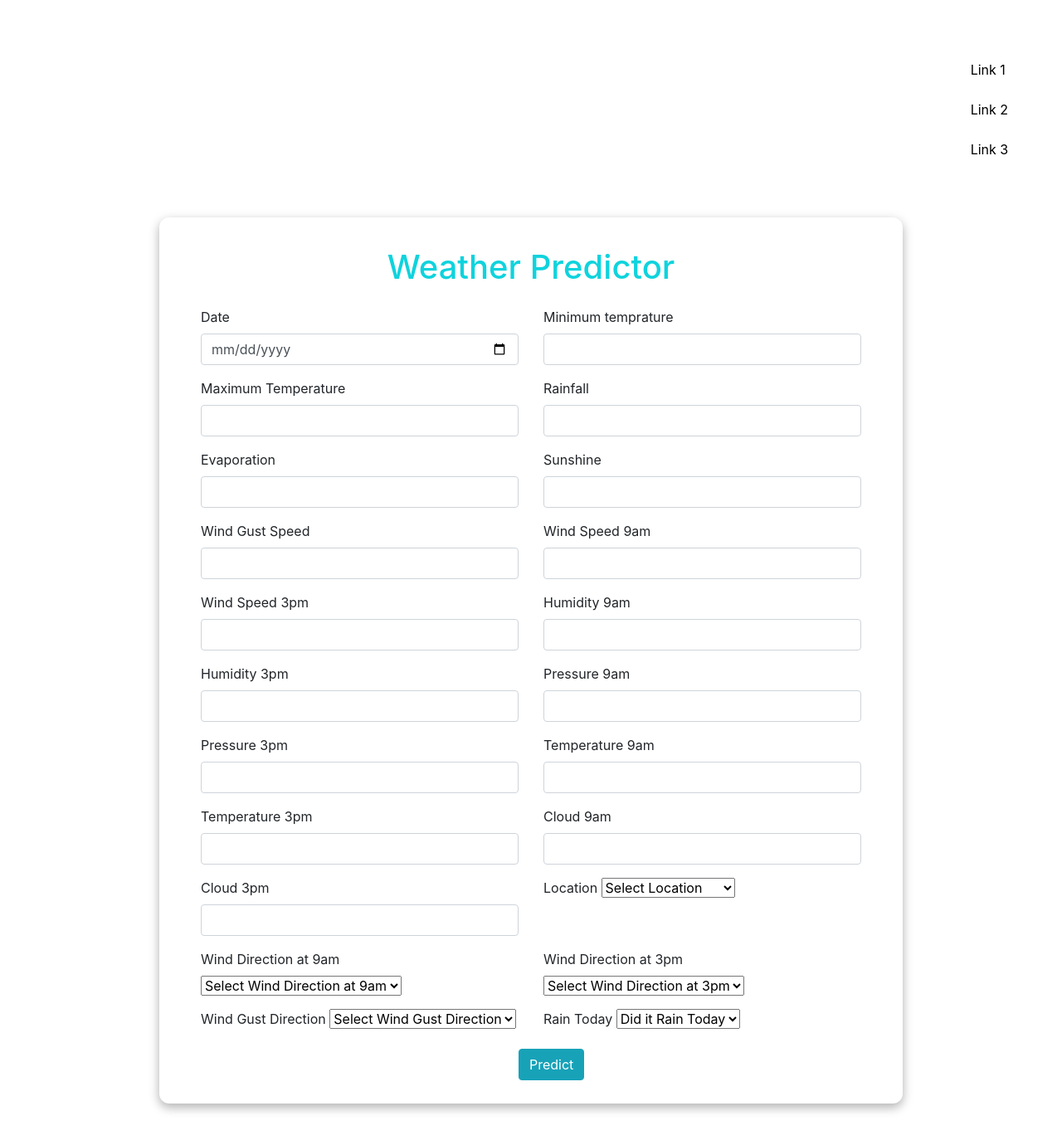
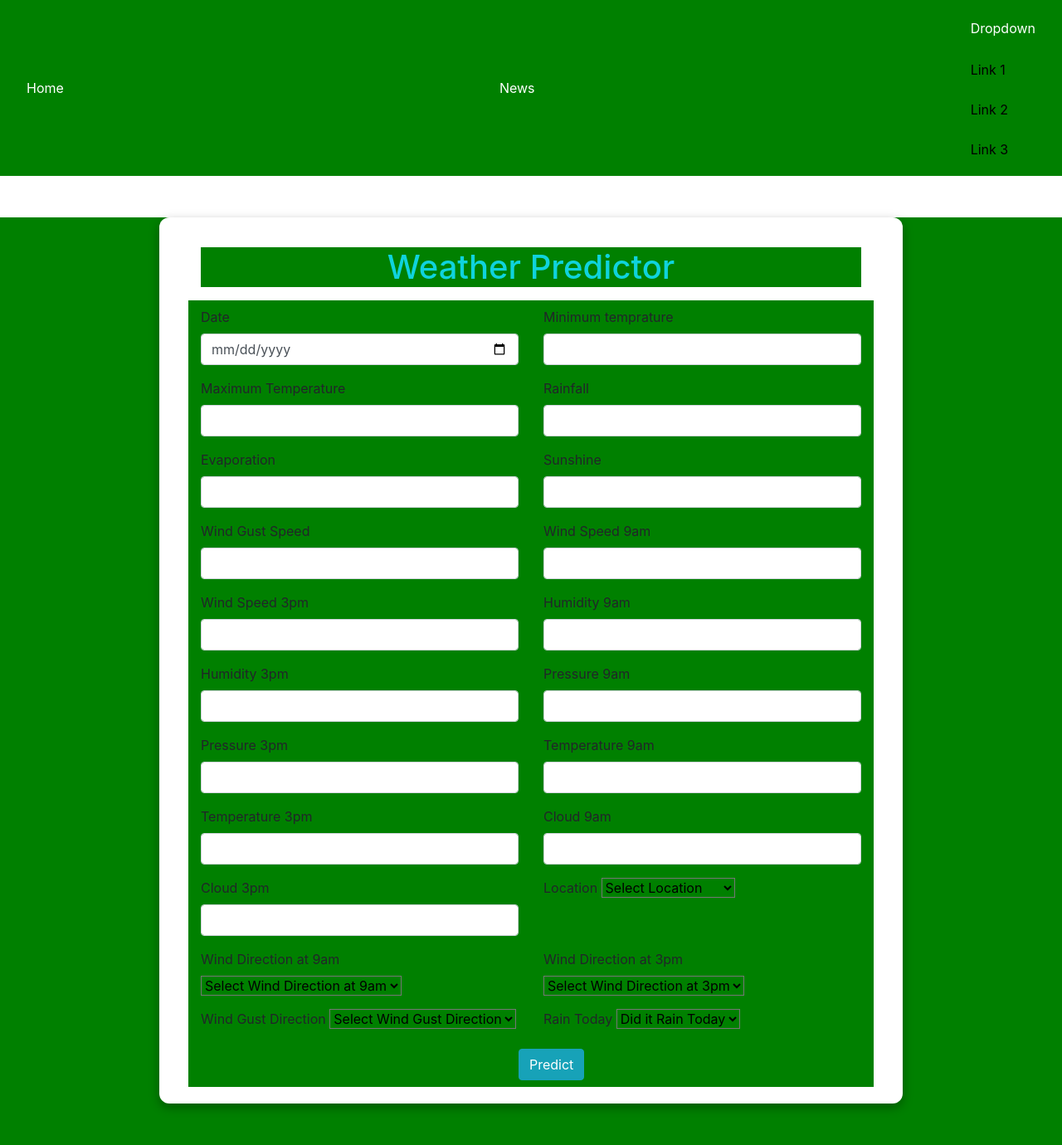
Before and after one commit to farmanhaider123/ali1, a Flask app: page /predict in a window 1280 px wide. Shown: the whole page at 83% size. Run offline with Flask 2, Linux system fonts and the light colour scheme; parts of the project's set-up code (start-up, migrations or seed data) failed here and were passed over; some libraries are stand-ins or nearby versions.

Commit message:
Update predictor.html

```diff
--- a/template/predictor.html
+++ b/template/predictor.html
@@ -18,16 +18,14 @@
      <style>
         @import url("https://fonts.googleapis.com/css2?family=Poppins:wght@200;300;400;500;600;700;800;900&display=swap");
 
-*{
-    margin: 0;
-    padding: 0;
-         }
-         .background-image{
-    background-image: url('../static/w.jpg');
-    background-size: cover;
-    background-repeat: no-repeat;
-    height: 100vph;
-         }
+*
+         {
+        background-color:green;
+            margin: 0px;
+            padding: 0px;
+            box-sizing: border-box;
+
+        }
 .navbar a {
   float: left;
   font-size: 16px;
@@ -76,7 +74,7 @@
     <title>Rain Prediction</title>
 
 </head>
-    <div class="background-image"></div>
+
 <body>
 <div class="navbar">
   <a href="http://127.0.0.1:5000/">Home</a>
```
